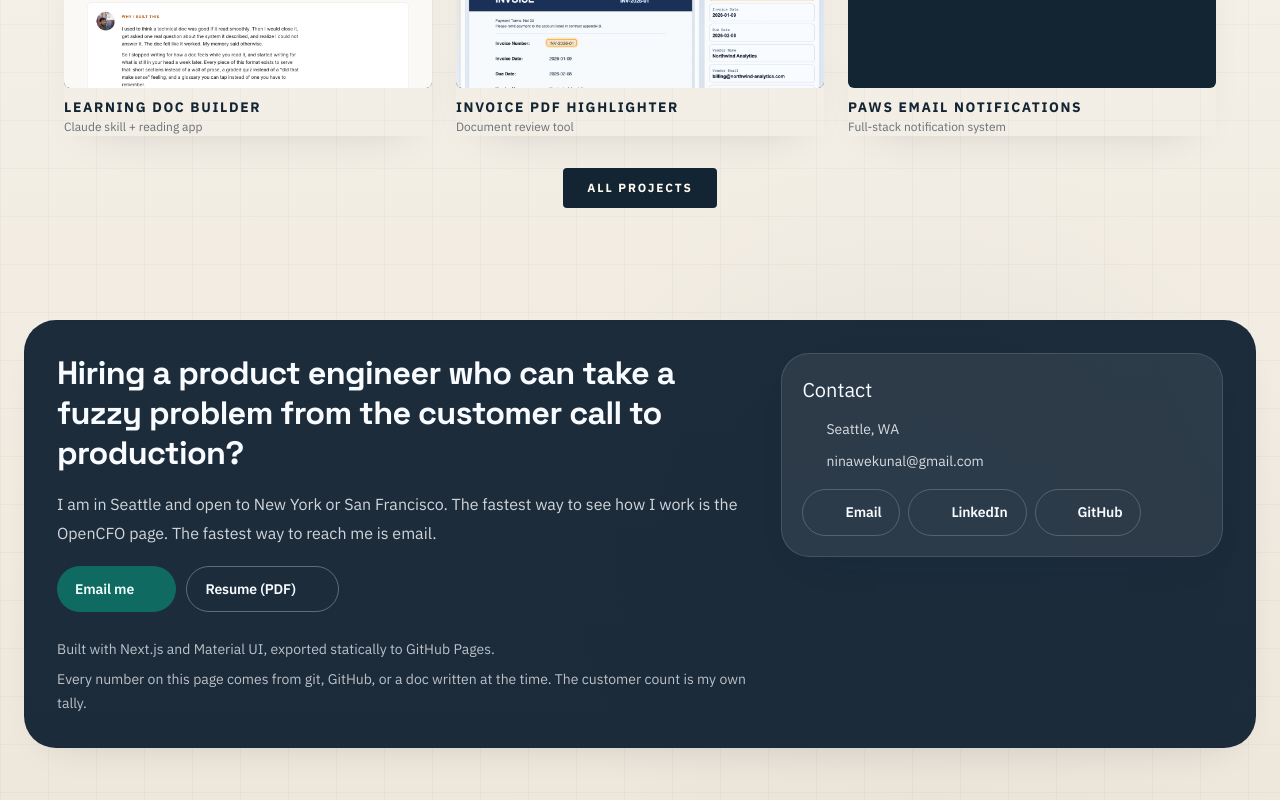
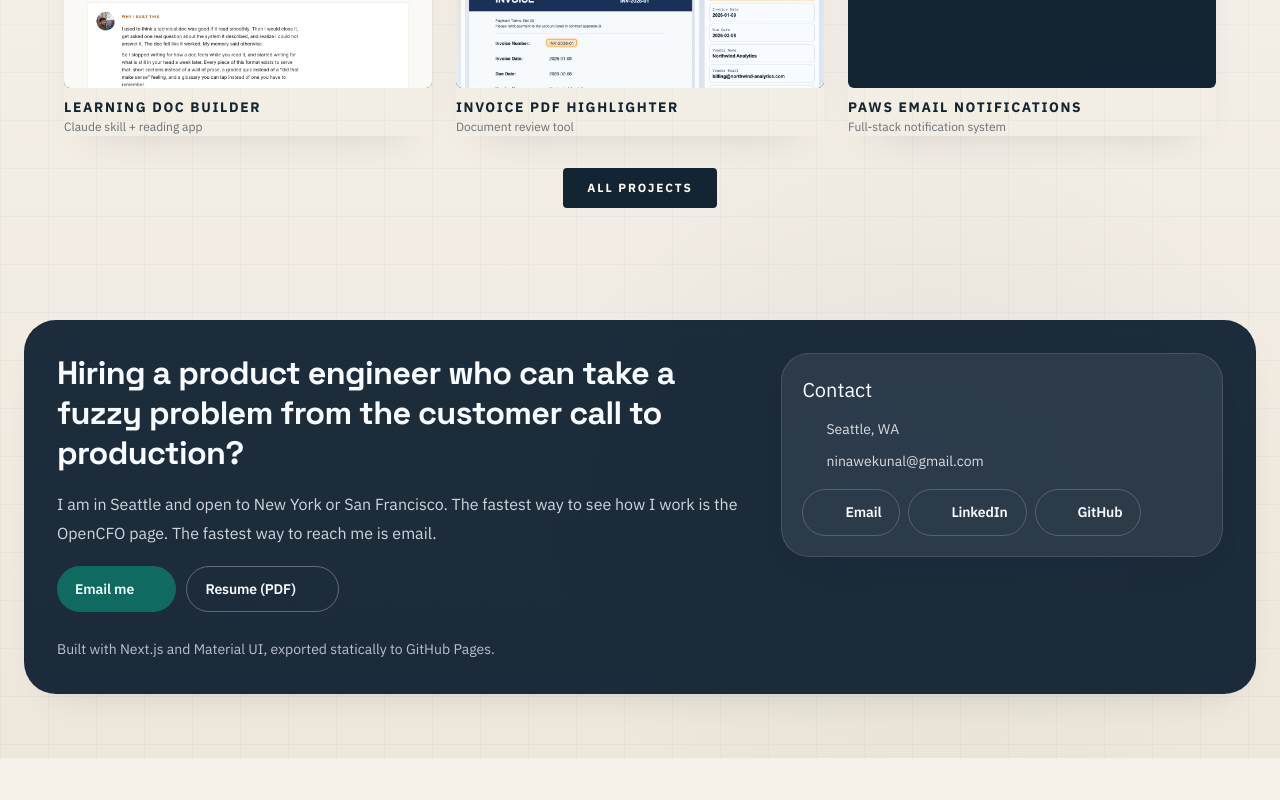
Before and after one commit to ninawekunal/portfolio, a Next.js app: page / in a window 1280 px wide. Shown: the part 1530-2330 px from the top of the page. After the commit the page ends 2288 px from the top, so only its background shows below. Built offline with nearby package versions, Linux system fonts and the light colour scheme; some icons are missing; what @mui/material-nextjs would draw is missing.

Commit message:
Drop the sources line from the footer

```diff
--- a/src/data/portfolio.ts
+++ b/src/data/portfolio.ts
@@ -942,5 +942,4 @@ export const projectSkills = Array.from(new Set(projects.flatMap((project) => pr
 
 export const footerNotes = [
   "Built with Next.js and Material UI, exported statically to GitHub Pages.",
-  "Every number on this page comes from git, GitHub, or a doc written at the time. The customer count is my own tally.",
 ];
```
